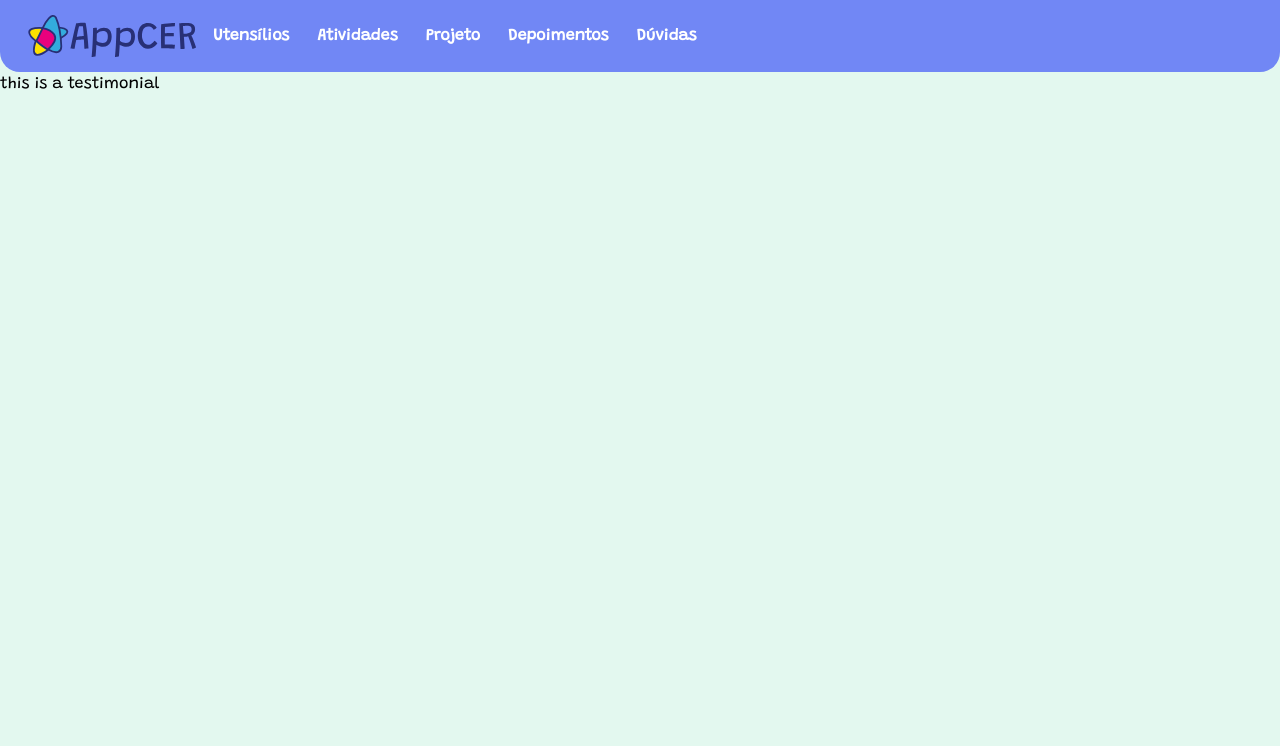
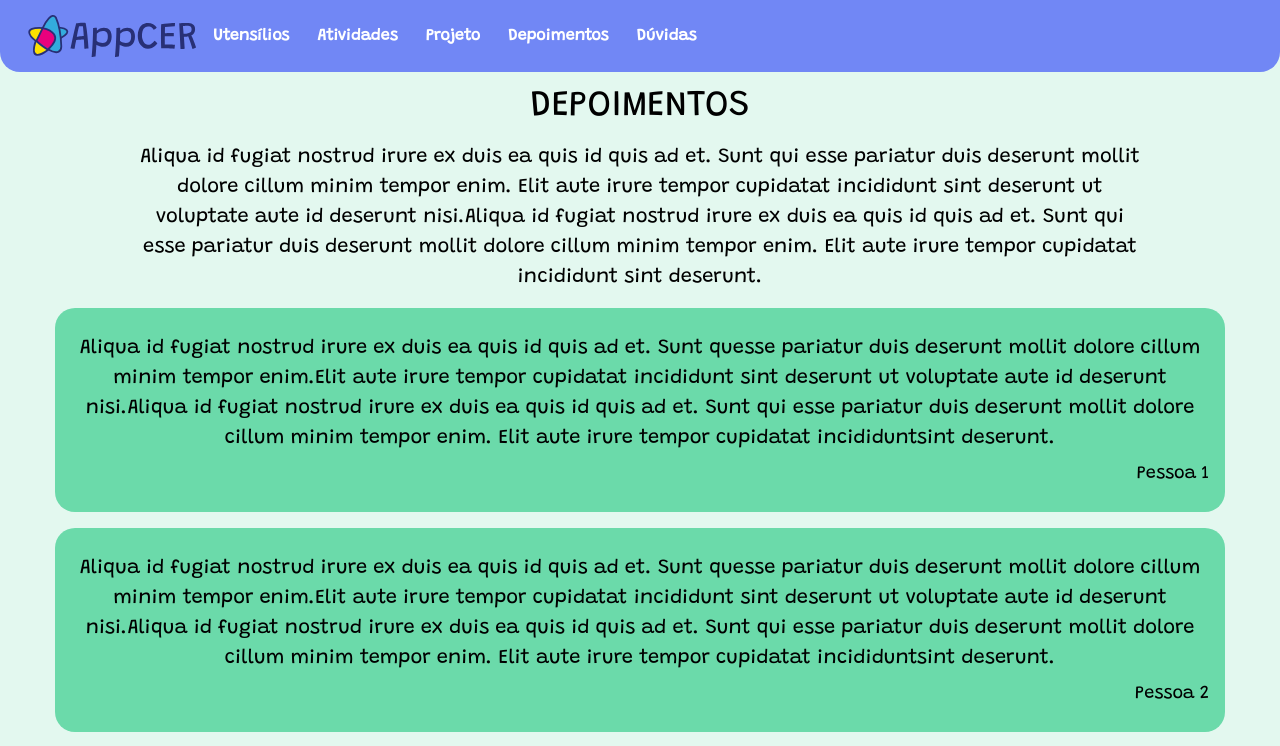
Before and after one commit to danilocsm/t.c.c-frontend, a React (Vite) app in the folder tcc-frontend/: page /testimonials in a window 1280 px wide. Shown: the top 746 px of the page. Built offline with nearby package versions, Linux system fonts and the light colour scheme.

Commit message:
added testimonial section

```diff
--- /dev/null
+++ b/tcc-frontend/src/pages/testimonial/TestimonialField.tsx
@@ -0,0 +1,15 @@
+interface TestimonialFieldProps {
+  author: string;
+  text: string;
+}
+
+function TestimonialField({ author, text }: TestimonialFieldProps) {
+  return (
+    <div className="bg-cerGreen text-center md:w-[1170px] md:h-[204px] rounded-[20px] flex flex-col justify-center">
+      <p className="text-[20px] px-4">{text}</p>
+      <span className="text-[18px] self-end pr-4 pt-2">{author}</span>
+    </div>
+  );
+}
+
+export default TestimonialField;
--- a/tcc-frontend/src/pages/testimonial/TestimonialForm.tsx
+++ b/tcc-frontend/src/pages/testimonial/TestimonialForm.tsx
@@ -1,5 +1,9 @@
 function TestimonialForm(){
-    return <div className="h1">this is a form</div>
+    return (
+        <div className="grid w-screen items-center justify-center">
+            <form action=""></form>
+        </div>
+    )
 }
 
 export default TestimonialForm
--- a/tcc-frontend/src/pages/testimonial/Testimonials.tsx
+++ b/tcc-frontend/src/pages/testimonial/Testimonials.tsx
@@ -1,5 +1,52 @@
+import TestimonialField from "./TestimonialField";
+
+const testimonials = [
+  {
+    author: "Pessoa 1",
+    description:
+      "Aliqua id fugiat nostrud irure ex duis ea quis id quis ad et. Sunt quesse pariatur duis deserunt mollit dolore cillum minim tempor enim.Elit aute irure tempor cupidatat incididunt sint deserunt ut voluptate aute id deserunt nisi.Aliqua id fugiat nostrud irure ex duis ea quis id quis ad et. Sunt qui esse pariatur duis deserunt mollit dolore cillum minim tempor enim. Elit aute irure tempor cupidatat incididuntsint deserunt.",
+  },
+  {
+    author: "Pessoa 2",
+    description:
+      "Aliqua id fugiat nostrud irure ex duis ea quis id quis ad et. Sunt quesse pariatur duis deserunt mollit dolore cillum minim tempor enim.Elit aute irure tempor cupidatat incididunt sint deserunt ut voluptate aute id deserunt nisi.Aliqua id fugiat nostrud irure ex duis ea quis id quis ad et. Sunt qui esse pariatur duis deserunt mollit dolore cillum minim tempor enim. Elit aute irure tempor cupidatat incididuntsint deserunt.",
+  },
+  {
+    author: "Pessoa 3",
+    description:
+      "Aliqua id fugiat nostrud irure ex duis ea quis id quis ad et. Sunt quesse pariatur duis deserunt mollit dolore cillum minim tempor enim.Elit aute irure tempor cupidatat incididunt sint deserunt ut voluptate aute id deserunt nisi.Aliqua id fugiat nostrud irure ex duis ea quis id quis ad et. Sunt qui esse pariatur duis deserunt mollit dolore cillum minim tempor enim. Elit aute irure tempor cupidatat incididuntsint deserunt.",
+  },
+];
+
 function Testimonials() {
-    return <h1>this is a testimonial</h1>
+  return (
+    <div className="grid w-screen items-center justify-center">
+      <div className="text-center px-[318px] mt-2">
+        <h1 className="text-[36px]">DEPOIMENTOS</h1>
+      </div>
+      <div className="text-center px-[135px] mt-2">
+        <p className="text-[20px]">
+          Aliqua id fugiat nostrud irure ex duis ea quis id quis ad et. Sunt qui
+          esse pariatur duis deserunt mollit dolore cillum minim tempor enim.
+          Elit aute irure tempor cupidatat incididunt sint deserunt ut voluptate
+          aute id deserunt nisi.Aliqua id fugiat nostrud irure ex duis ea quis
+          id quis ad et. Sunt qui esse pariatur duis deserunt mollit dolore
+          cillum minim tempor enim. Elit aute irure tempor cupidatat incididunt
+          sint deserunt.
+        </p>
+      </div>
+      <div className="w-scren flex flex-col overflow-x-hidden items-center justify-center gap-y-4 my-4">
+        {testimonials.map((testimonial) => {
+          return (
+            <TestimonialField
+              author={testimonial.author}
+              text={testimonial.description}
+            />
+          );
+        })}
+      </div>
+    </div>
+  );
 }
 
 export default Testimonials;
```
